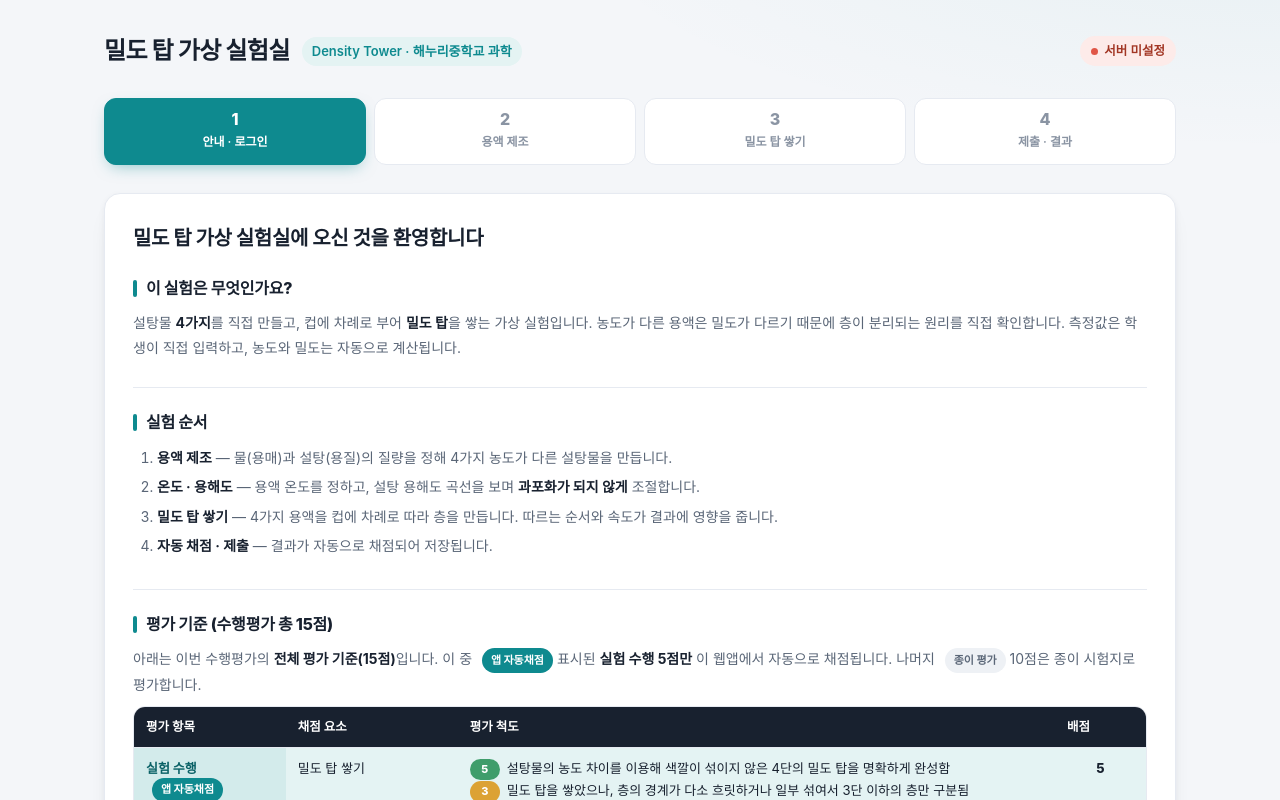
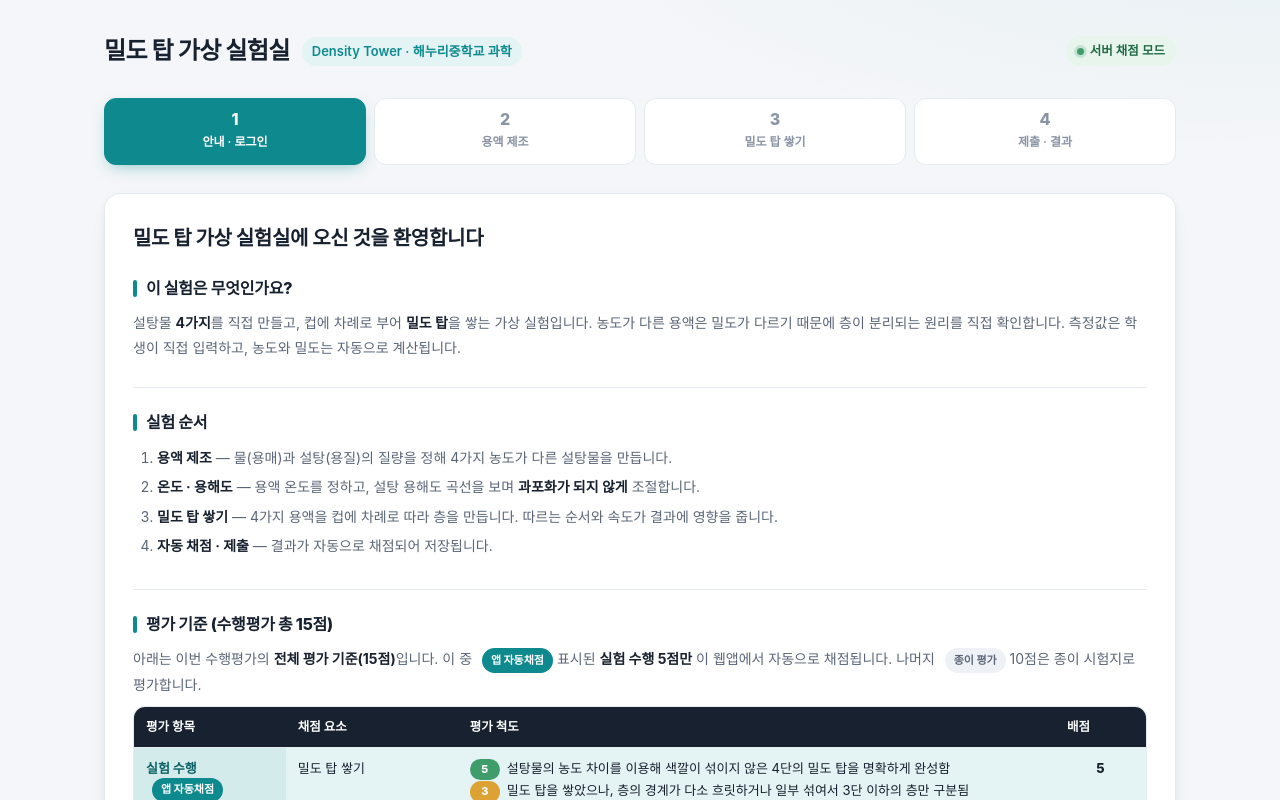
Before and after one commit to scienceisjo/density-tower-lab, a plain HTML site: page index.html in a window 1280 px wide. Shown: the top 800 px of the page. Drawn offline with Linux system fonts and the light colour scheme; a web font is replaced by a local one.

Commit message:
Update index.html

```diff
--- a/index.html
+++ b/index.html
@@ -615,8 +615,8 @@ table.rubric .lvl.poor{background:var(--coral)}
 //   2) 대시보드에 secure_schema.sql 실행 + exam 함수 배포(비밀번호 secret 설정).
 //   3) 저장 후 GitHub Pages에 올리면 끝.
 const API_CONFIG = {
-  url:     'https://YOUR-PROJECT.supabase.co',   // 프로젝트 URL
-  anonKey: 'YOUR_ANON_OR_PUBLISHABLE_KEY',       // 공개(anon) 키 — 노출돼도 안전(테이블은 RLS로 잠김)
+  url:     'https://hkivwnzccvgvrzfwsvlz.supabase.co',   // 프로젝트 URL
+  anonKey: 'sb_publishable_8hJw122p75UJALzBAZzvBg_IXsKeGyI',       // 공개(anon) 키 — 노출돼도 안전(테이블은 RLS로 잠김)
 };
 const FN_URL = API_CONFIG.url.replace(/\/$/, '') + '/functions/v1/exam';
 
```
